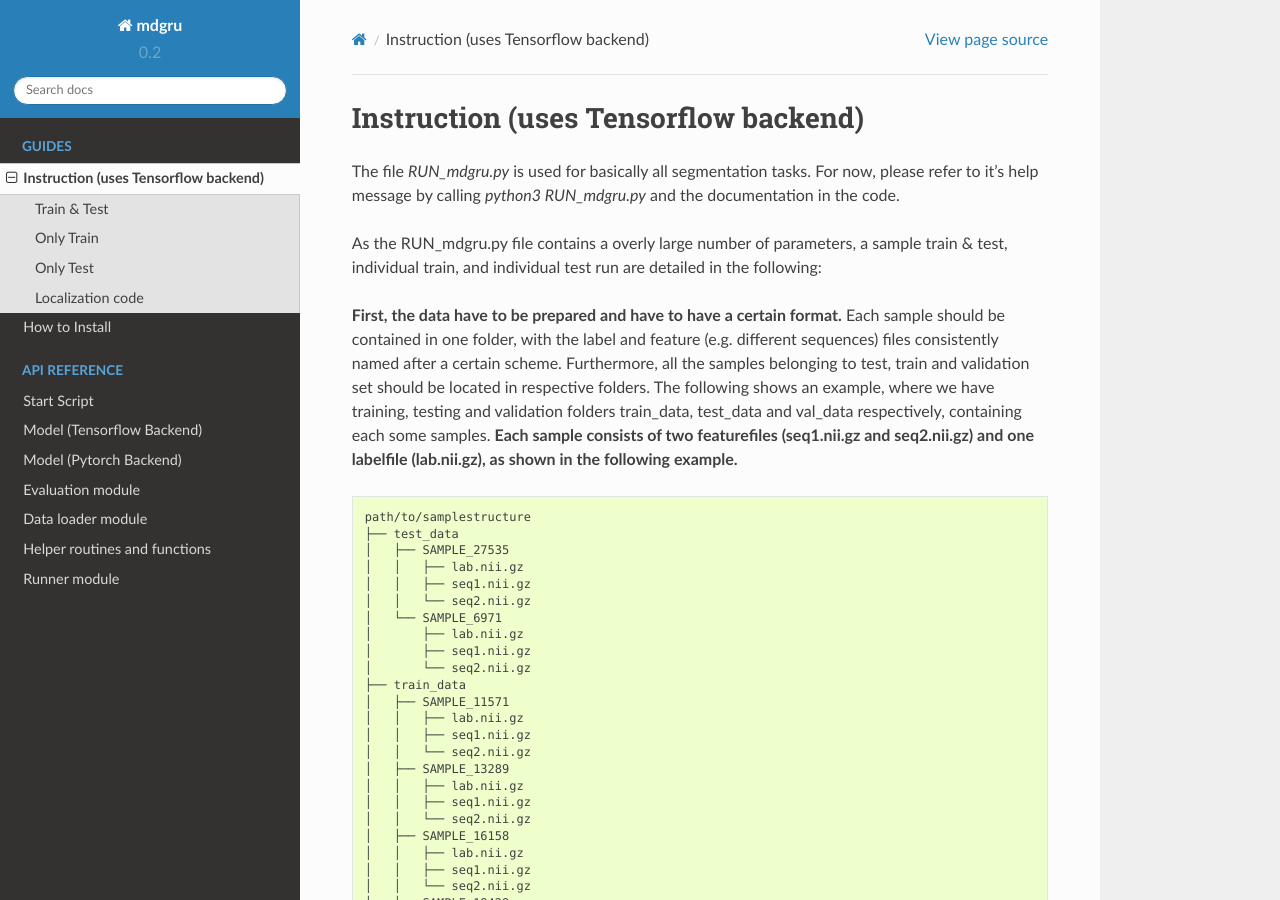
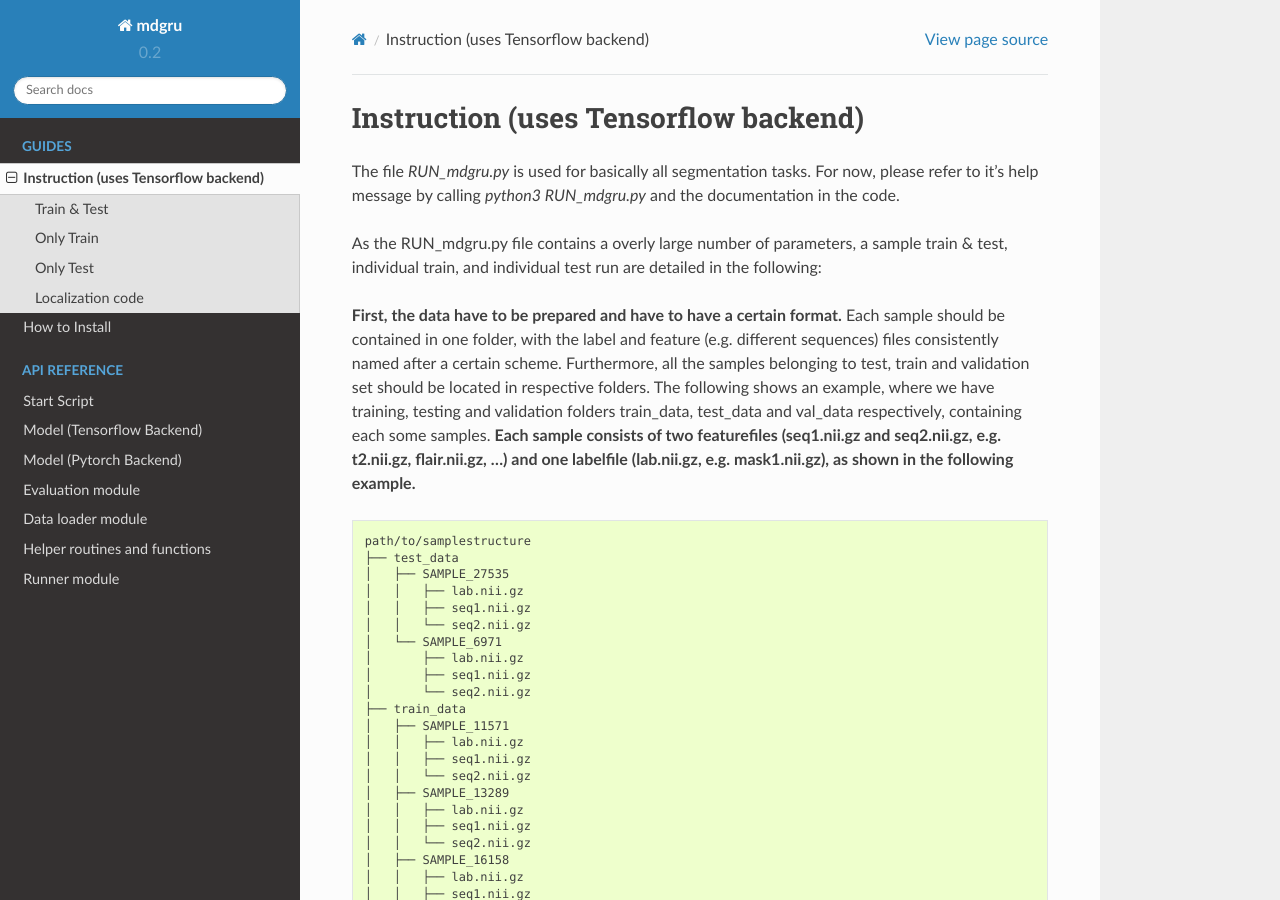
Before and after one commit to zubata88/mdgru, a Sphinx documentation site: the page built from docs/how_to_use.rst, in a window 1280 px wide and 900 px high. Built offline with Sphinx 7.4.7 and the Read the Docs theme 2.0.0, drawn with Linux system fonts in a browser that asks for light colours.

Commit message:
Update how_to_use.rst

```diff
--- a/docs/how_to_use.rst
+++ b/docs/how_to_use.rst
@@ -19,7 +19,7 @@ and validation set should be located in respective folders. The
 following shows an example, where we have training, testing and
 validation folders train\_data, test\_data and val\_data respectively,
 containing each some samples. **Each sample consists of two featurefiles
-(seq1.nii.gz and seq2.nii.gz) and one labelfile (lab.nii.gz), as shown
+(seq1.nii.gz and seq2.nii.gz, e.g. t2.nii.gz, flair.nii.gz, ...) and one labelfile (lab.nii.gz, e.g. mask1.nii.gz), as shown
 in the following example.**
 
 ::
```
